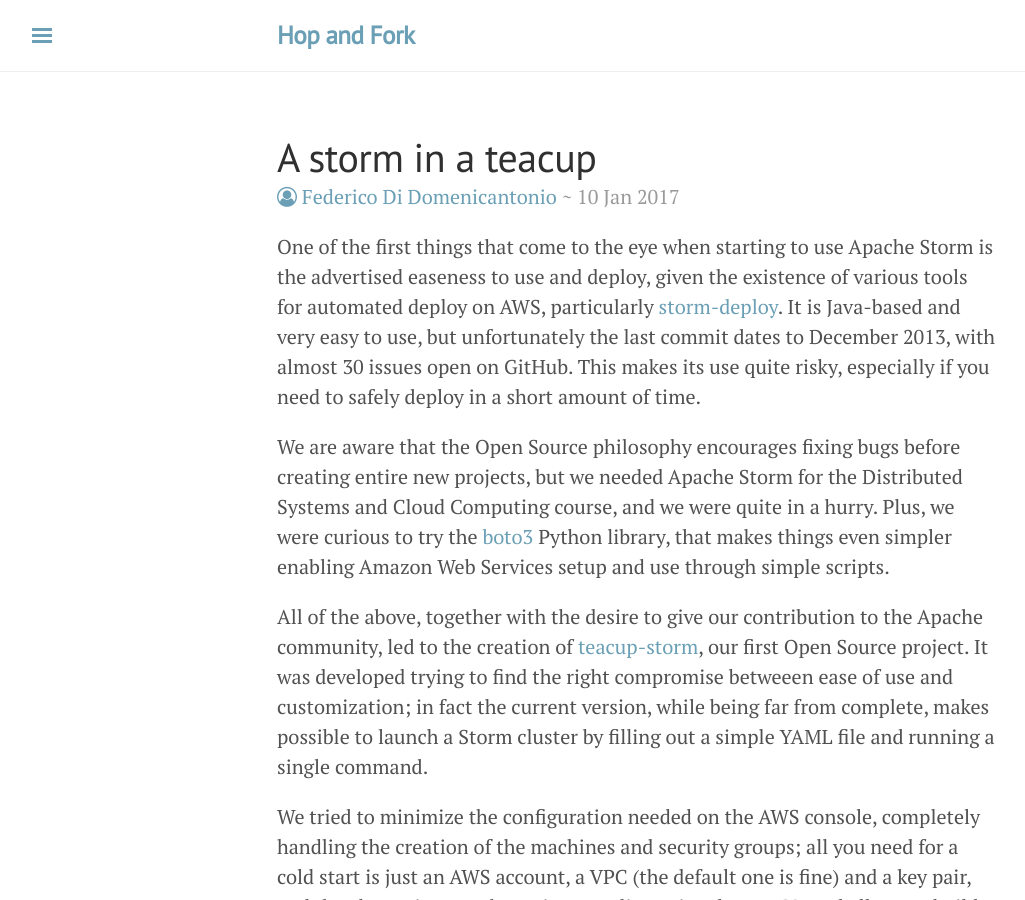
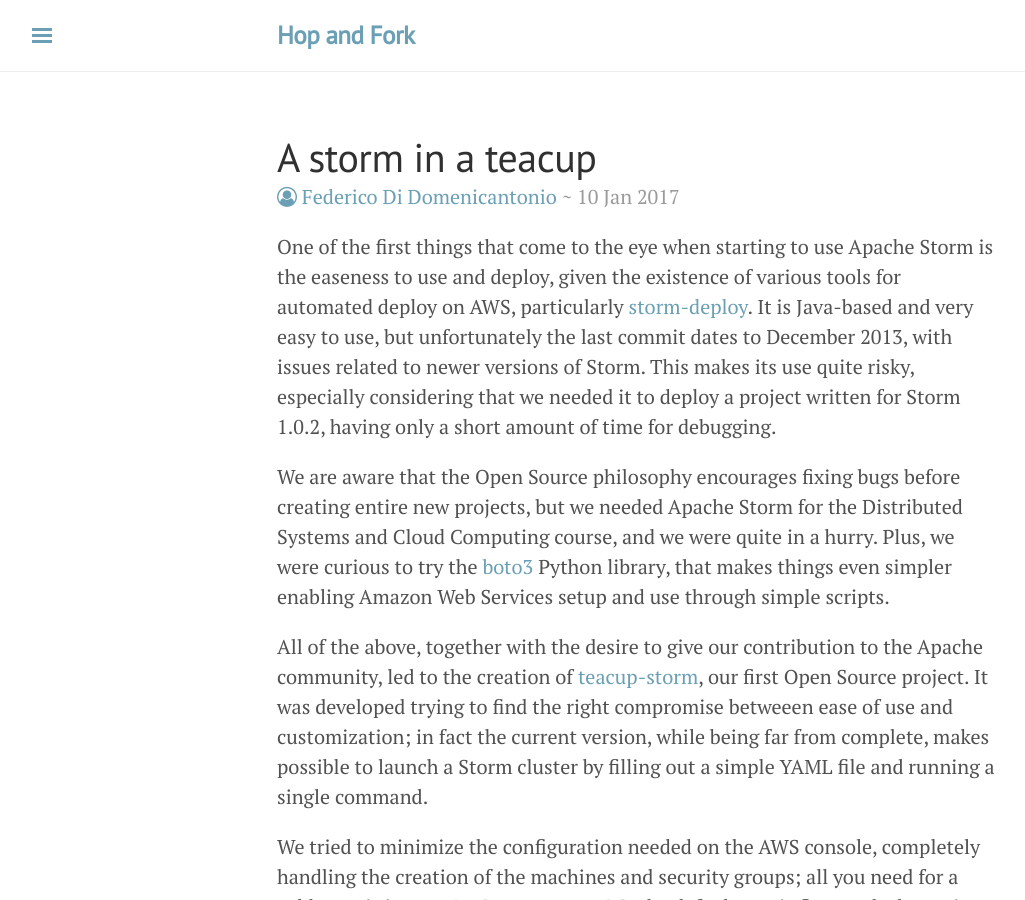
Before and after one commit to hopandfork/hopandfork.github.io, a Jekyll site: the page built from _posts/2017-01-10-teacup-storm.md, in a window 1280 px wide and 900 px high. Shown: the whole window, without its empty margins (3-1028 px from the left). Built offline with Jekyll 4.4.1, drawn with Linux system fonts in a browser that asks for light colours; nearby versions of some CDN libraries; comment, search, counter and statistics services are not loaded.

Commit message:
Edits teacup-storm introduction

```diff
--- a/_posts/2017-01-10-teacup-storm.md
+++ b/_posts/2017-01-10-teacup-storm.md
@@ -7,12 +7,13 @@ comments: true
 ---
 
 One of the first things that come to the eye when starting to use Apache Storm
-is the advertised easeness to use and deploy, given the existence of various
+is the easeness to use and deploy, given the existence of various
 tools for automated deploy on AWS, particularly
 [storm-deploy](https://github.com/nathanmarz/storm-deploy).  It is Java-based
 and very easy to use, but unfortunately the last commit dates to December 2013,
-with almost 30 issues open on GitHub.  This makes its use quite risky,
-especially if you need to safely deploy in a short amount of time.
+with issues related to newer versions of Storm.  This makes its use quite risky,
+especially considering that we needed it to deploy a project written for Storm
+1.0.2, having only a short amount of time for debugging.
 
 We are aware that the Open Source philosophy encourages fixing bugs before
 creating entire new projects, but we needed Apache Storm for the Distributed
```
